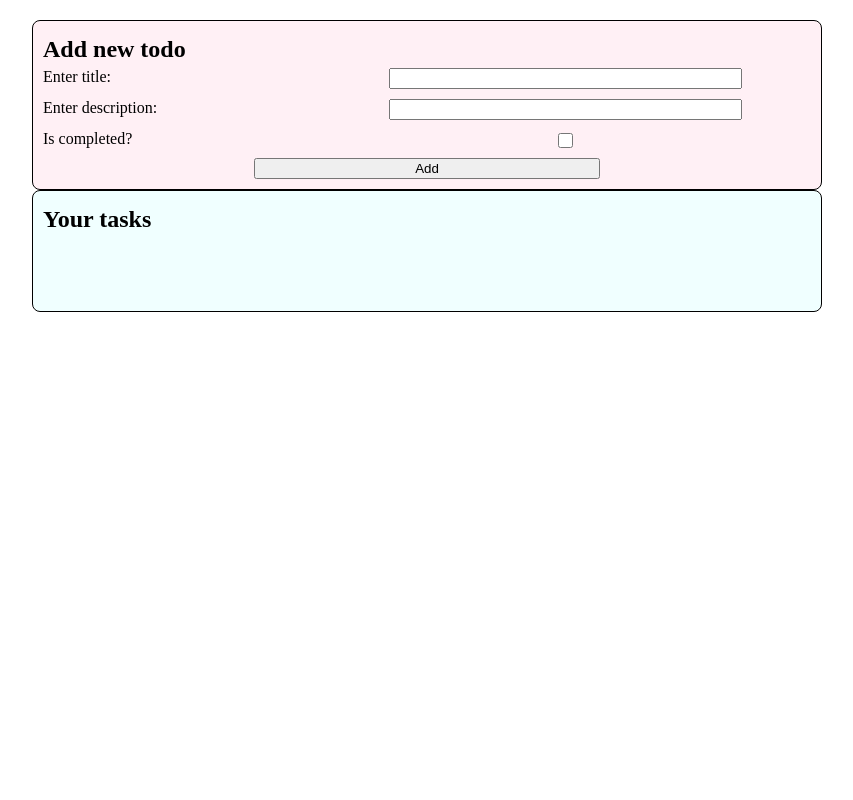
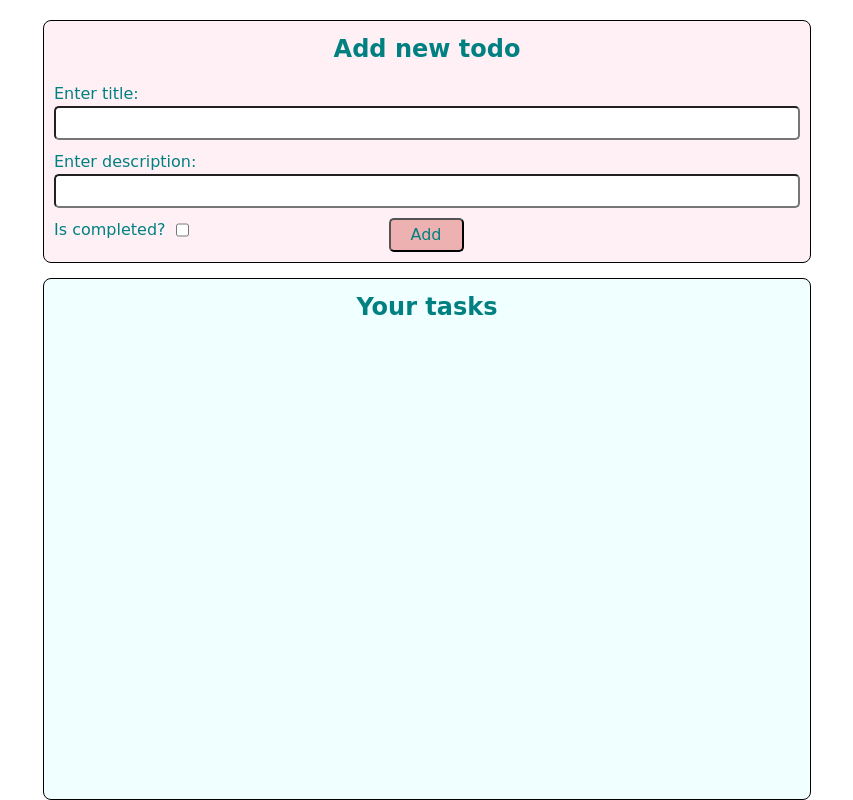
Before and after one commit to VolodymyrKhabarov/to-do-list, a plain HTML site: page index.html in a window 1280 px wide. Shown: the whole page, without its empty margins (213-1066 px from the left). Drawn offline with Linux system fonts and the light colour scheme.

Commit message:
додав стилів

```diff
--- a/styles.css
+++ b/styles.css
@@ -1,7 +1,27 @@
+body {
+  font-family: cursive;
+  font-size: 16px;
+  font-weight: 400;
+  line-height: 1.5;
+  color: teal;
+  background-color: #fff;
+}
+
+* {
+  box-sizing: border-box;
+  padding: 0;
+  margin: 0;
+}
+
+.container {
+  display: flex;
+  flex-direction: column;
+  height: 100vh;
+}
+
 #content,
 .formWrapper {
   width: 768px;
-  min-height: 100px;
   margin: 0 auto;
   background-color: azure;
   display: flex;
@@ -11,12 +31,18 @@
   border: 1px solid black;
 }
 
+#content {
+  flex-grow: 3;
+  margin-top: 15px;
+}
+
 .todo {
   padding: 15px;
   border-radius: 8px;
   border: 1px solid black;
   margin-bottom: 10px;
   position: relative;
+  background-color: rgb(188, 225, 249);
 }
 
 .delete {
@@ -33,10 +59,6 @@
   align-items: center;
 }
 
-h2 {
-  margin: 5px 0;
-}
-
 .formWrapper {
   margin-top: 20px;
   background-color: lavenderblush;
@@ -47,11 +69,54 @@ h2 {
   flex-flow: row wrap;
 }
 
-#form > * {
-  width: 45%;
+#form > input {
   margin-bottom: 10px;
 }
 
-#form button {
+button {
+  border-radius: 5px;
+  cursor: pointer;
+  background-color: rgb(238, 177, 177);
+  color: teal;
+}
+
+button#submit {
+  margin-left: 200px;
+  line-height: 30px;
+  font-size: 16px;
+  font-family: cursive;
+  width: 75px;
+}
+
+button.delete {
+  width: 25px;
+  height: 25px;
+}
+
+button:hover {
+  background-color: red;
+  color: white;
+}
+
+h2 {
   margin: 0 auto;
+  padding-bottom: 15px;
 }
+
+input {
+  border-radius: 5px;
+  line-height: 30px;
+  font-size: 16px;
+  font-family: cursive;
+  padding-left: 5px;
+}
+
+input#title,
+input#body {
+  width: 100%;
+}
+
+input#completed,
+input#completed_2 {
+  margin-left: 10px;
+}
```
